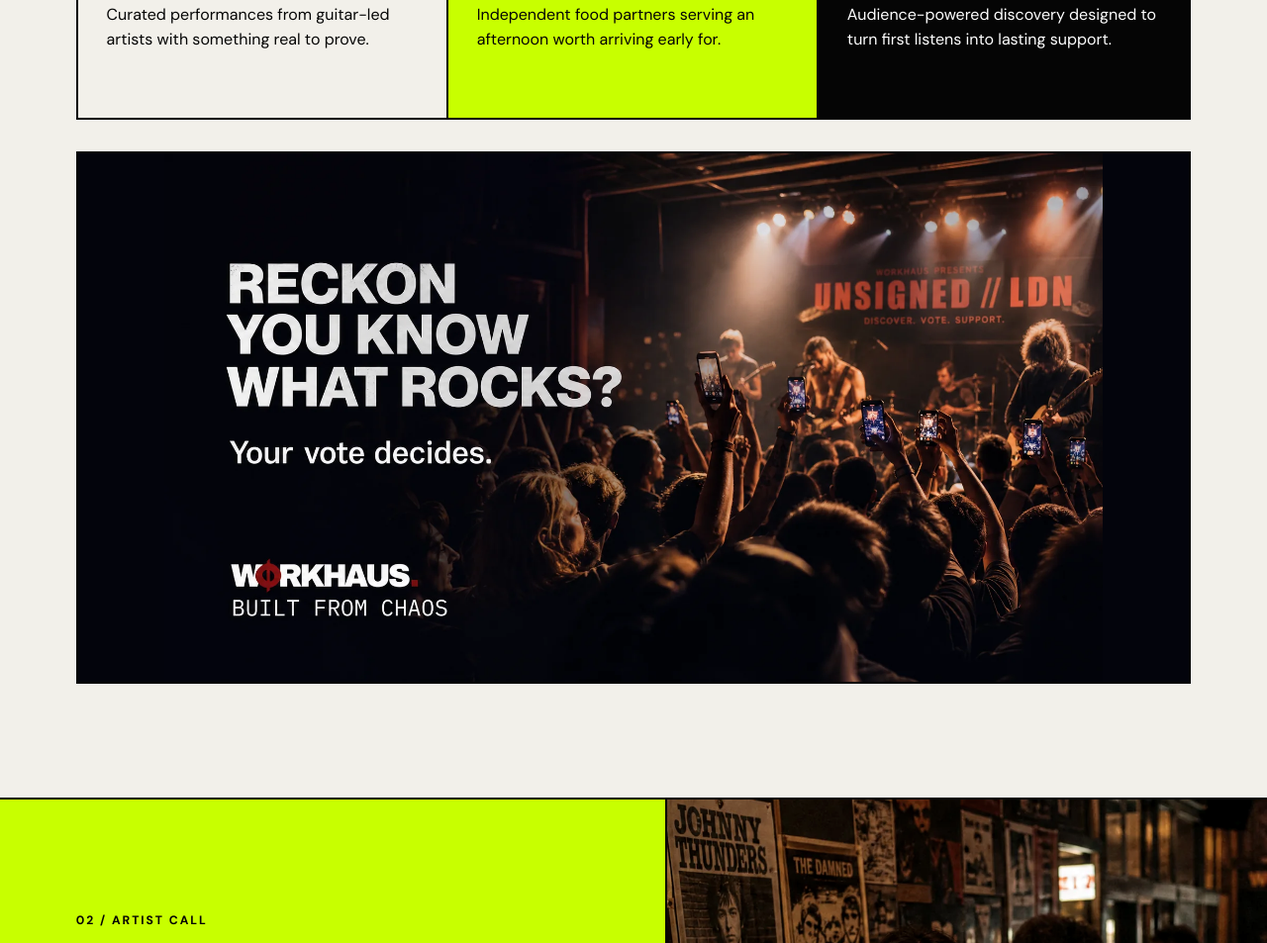
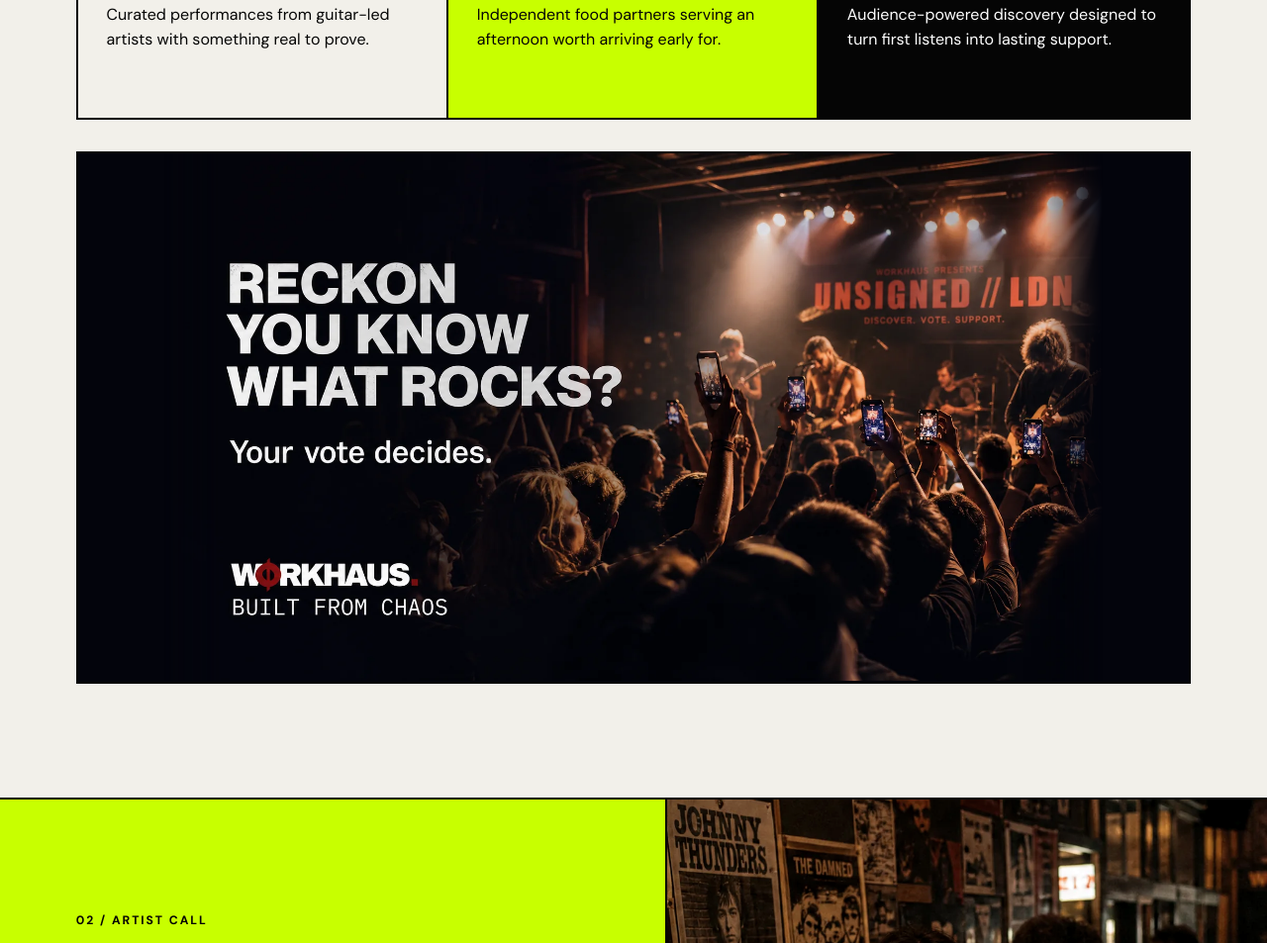
Before and after one commit to basshoneysinfo-crypto/rock-brunch-camden, a plain HTML site: page index.html in a window 1280 px wide. Shown: the part 1525-2478 px from the top of the page at 99% size. Drawn offline with Linux system fonts and the light colour scheme.

Commit message:
Add subtle banner edge vignette

```diff
--- a/styles.css
+++ b/styles.css
@@ -52,8 +52,8 @@
 .feature-grid span { font-weight: 800; }
 .feature-grid h3 { margin: 4rem 0 .75rem; font: 2.4rem "Archivo Black"; text-transform: uppercase; }
 .feature-grid p { line-height: 1.55; }
-.visual-break { margin: 2rem 0 0; height: clamp(18rem, 42vw, 36rem); overflow: hidden; border: 2px solid var(--ink); background: #03040c; }
-.visual-break img { display: block; width: 100%; height: 100%; object-fit: contain; }
+.visual-break { display: flex; align-items: center; justify-content: center; margin: 2rem 0 0; height: clamp(18rem, 42vw, 36rem); overflow: hidden; border: 2px solid var(--ink); background: #03040c; }
+.visual-break img { display: block; width: auto; height: auto; max-width: 100%; max-height: 100%; object-fit: contain; -webkit-mask-image: linear-gradient(90deg, transparent 0%, #000 6%, #000 94%, transparent 100%); mask-image: linear-gradient(90deg, transparent 0%, #000 6%, #000 94%, transparent 100%); }
 
 .artist-call { display: grid; grid-template-columns: 1.05fr .95fr; padding: 0; background: var(--acid); border-block: 2px solid var(--ink); }
 .artist-panel { padding: clamp(4rem, 8vw, 8rem) 6vw; }
```
